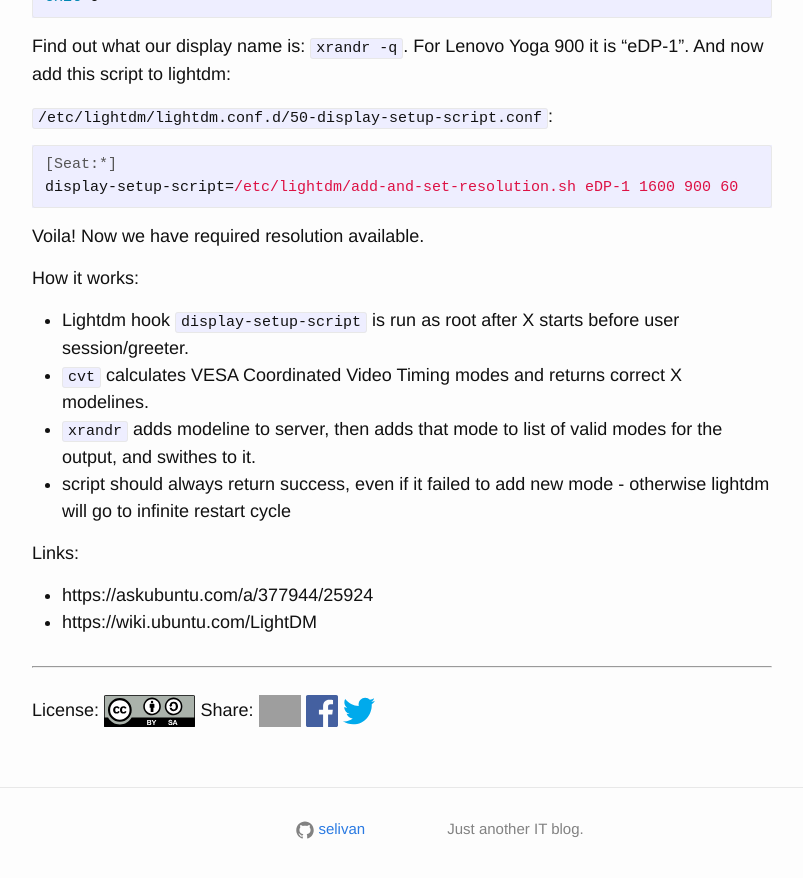
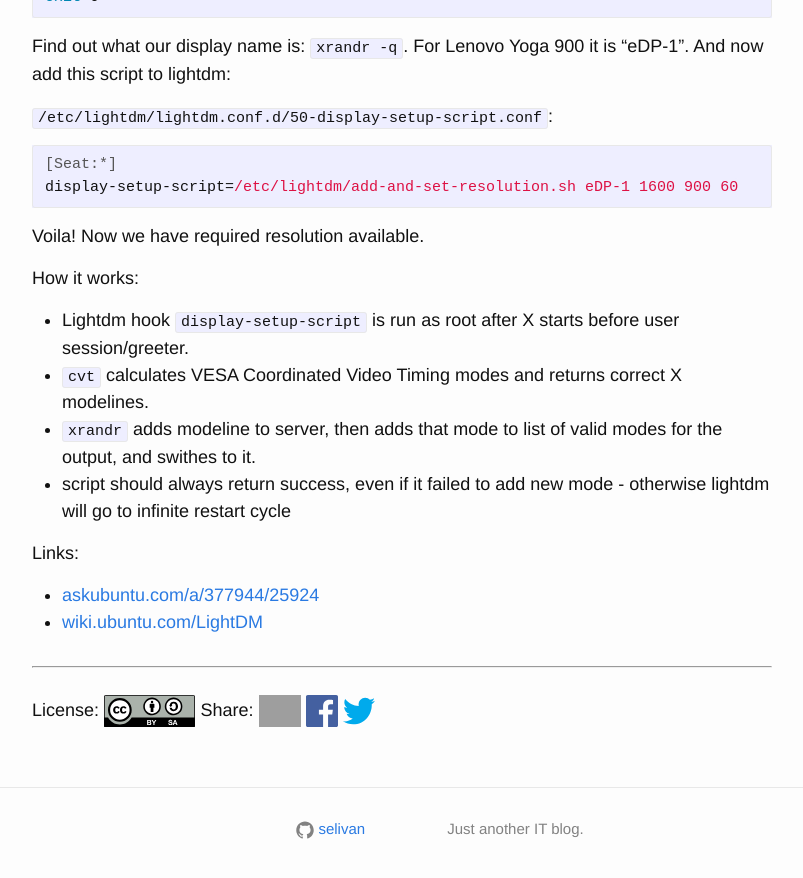
Before and after one commit to selivan/selivan.github.io, a Jekyll site: the page built from _posts/2017-08-16-lightdm-add-custom-display-resolution.md, in a window 1280 px wide and 900 px high, scrolled down 968 px. Shown: the top 878 px of the window, without its empty margins (238-1041 px from the left). Built offline with Jekyll 4.4.1, drawn with Linux system fonts in a browser that asks for light colours; comment, search, counter and statistics services are not loaded; some of the changed lines change nothing that is shown; grey boxes are pictures that could not be loaded.

Commit message:
Update 2017-08-16-lightdm-add-custom-display-resolution.md

```diff
--- a/_posts/2017-08-16-lightdm-add-custom-display-resolution.md
+++ b/_posts/2017-08-16-lightdm-add-custom-display-resolution.md
@@ -53,5 +53,5 @@ How it works:
 * script should always return success, even if it failed to add new mode - otherwise lightdm will go to infinite restart cycle
 
 Links:
- * https://askubuntu.com/a/377944/25924
- * https://wiki.ubuntu.com/LightDM
+ * [askubuntu.com/a/377944/25924](https://askubuntu.com/a/377944/25924)
+ * [wiki.ubuntu.com/LightDM](https://wiki.ubuntu.com/LightDM)
```
